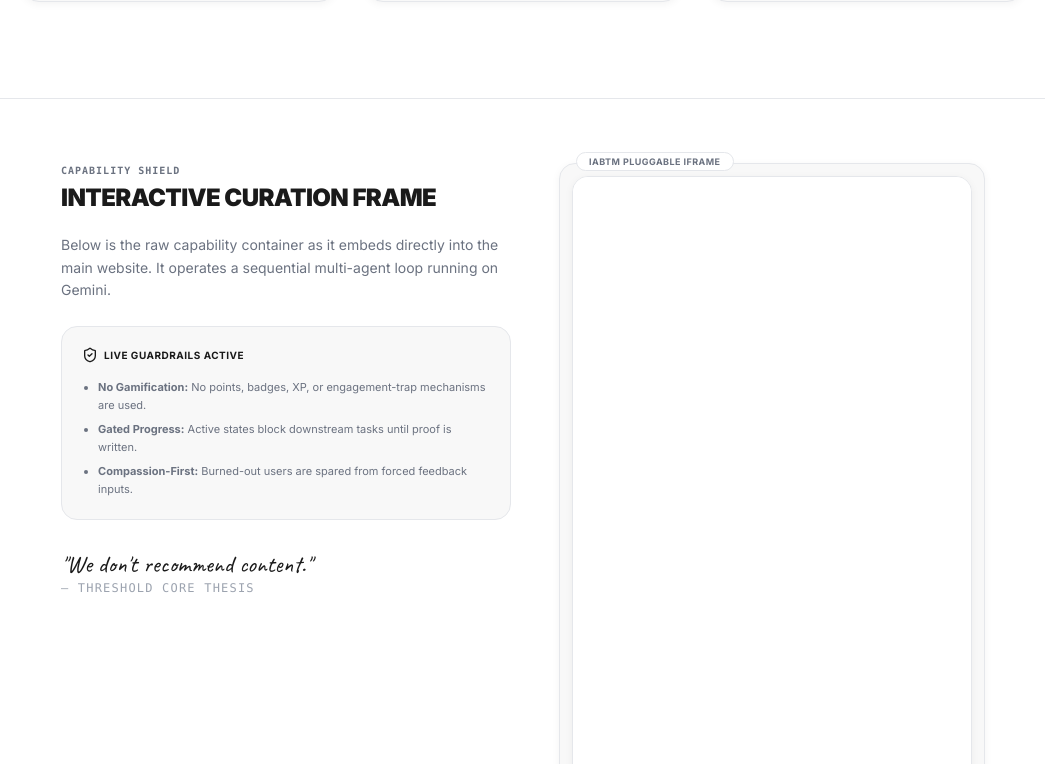
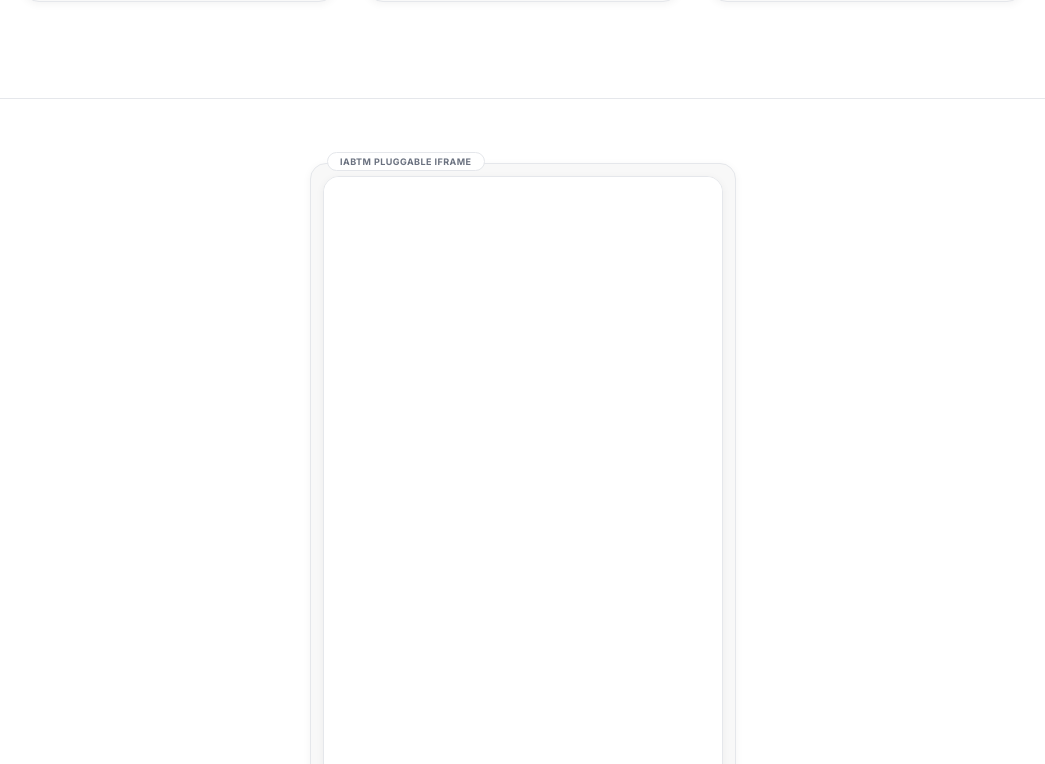
Before and after one commit to Shravanya178/Hacknova_Threshold, a Next.js app: page / in a window 1280 px wide. Shown: the part 816-1580 px from the top of the page, without its empty margins (117-1162 px from the left). Built offline with nearby package versions, Linux system fonts and the light colour scheme.

Commit message:
UI updates

```diff
--- a/src/app/page.tsx
+++ b/src/app/page.tsx
@@ -45,7 +45,7 @@ export default function HomePage() {
           </div>
 
           <p className="text-lg text-secondaryText font-normal max-w-2xl mx-auto mt-4 leading-relaxed">
-            Threshold is an agentic identity curator that diagnoses your current growth moment, composes the next meaningful experience, and continuously adapts as you grow.
+            Threshold is an Agentic Journey Intelligence System that diagnoses your current growth moment, composes the next meaningful experience, and continuously adapts as you grow.
           </p>
         </div>
 
@@ -77,42 +77,7 @@ export default function HomePage() {
         </div>
 
         {/* DEMO ANCHOR CONTAINER */}
-        <section id="demo" className="w-full flex flex-col lg:flex-row gap-12 items-center lg:items-start justify-center py-16 border-t border-border mt-8">
-
-          {/* Pitch column */}
-          <div className="flex-1 max-w-[450px] flex flex-col gap-6 text-left">
-            <div className="flex flex-col gap-2">
-              <span className="text-[10px] uppercase tracking-widest text-secondaryText font-bold font-mono">CAPABILITY SHIELD</span>
-              <h2 className="text-2xl font-black uppercase tracking-tight text-primaryText leading-none">
-                Interactive Curation Frame
-              </h2>
-            </div>
-
-            <p className="text-sm text-secondaryText leading-relaxed">
-              Below is the raw capability container as it embeds directly into the main website. It operates a sequential multi-agent loop running on Gemini.
-            </p>
-
-            <div className="flex flex-col gap-3 bg-secondaryBg p-5 border border-border text-xs text-secondaryText leading-relaxed rounded-card">
-              <div className="font-bold uppercase tracking-wider text-[10px] text-primaryText mb-1 flex items-center gap-1.5">
-                <ShieldCheck className="w-4 h-4 text-primaryText" />
-                Live Guardrails Active
-              </div>
-              <ul className="list-disc pl-4 flex flex-col gap-1.5 text-[11px]">
-                <li><strong>No Gamification:</strong> No points, badges, XP, or engagement-trap mechanisms are used.</li>
-                <li><strong>Gated Progress:</strong> Active states block downstream tasks until proof is written.</li>
-                <li><strong>Compassion-First:</strong> Burned-out users are spared from forced feedback inputs.</li>
-              </ul>
-            </div>
-
-            <div className="text-center lg:text-left mt-2">
-              <span className="font-script text-2xl text-primaryText leading-none block">
-                "We don't recommend content."
-              </span>
-              <span className="text-xs text-mutedText block mt-1 uppercase tracking-widest font-mono">
-                — threshold core thesis
-              </span>
-            </div>
-          </div>
+        <section id="demo" className="w-full flex flex-col items-center justify-center py-16 border-t border-border mt-8">
 
           {/* Pluggable Frame Display */}
           <div className="relative border border-border p-3 bg-secondaryBg shadow-subtle rounded-card">
```
